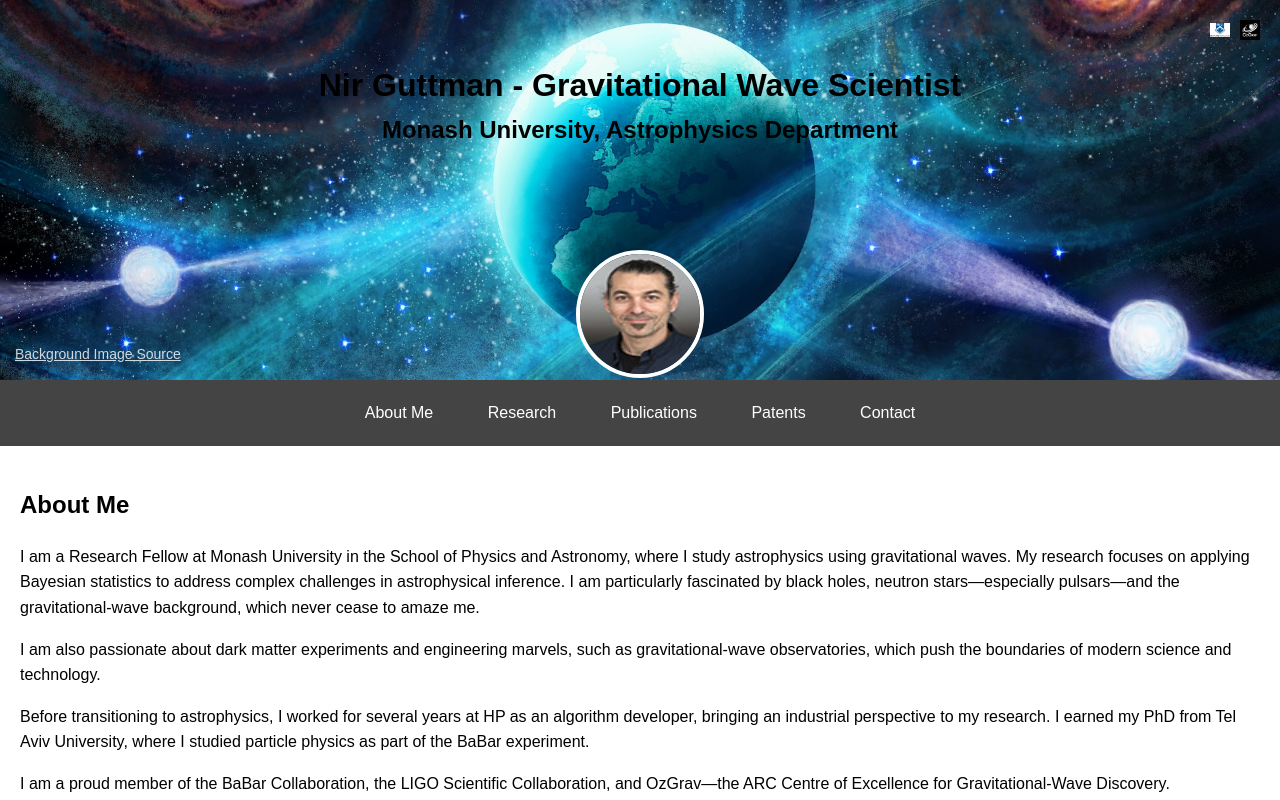
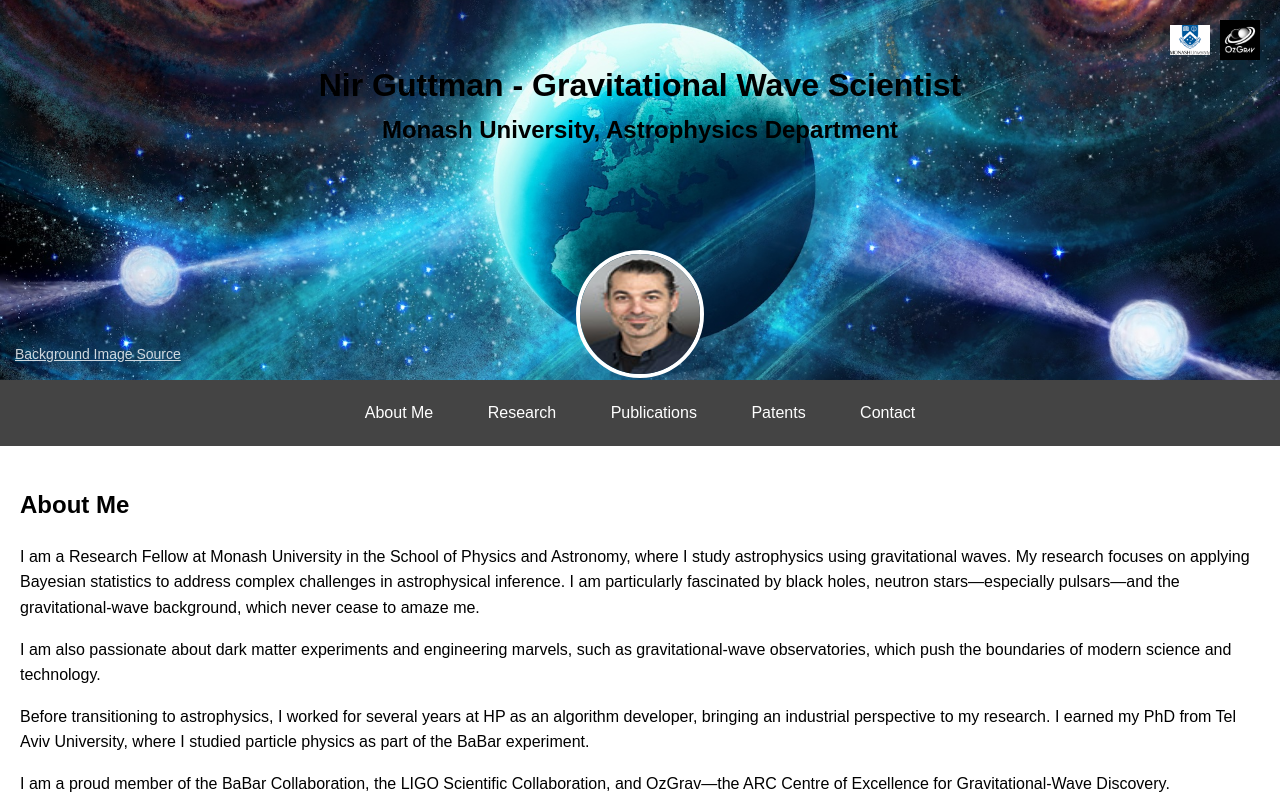
Before and after one commit to NirGutt/NirGutt.github.io, a plain HTML site: page index.html in a window 1280 px wide. Shown: the top 800 px of the page. Drawn offline with Linux system fonts and the light colour scheme.

Commit message:
Update style.css

```diff
--- a/style.css
+++ b/style.css
@@ -50,8 +50,8 @@ header {
 }
 
 .logo {
-  width: 20px; /* Fixed width */
-  height: 20px; /* Fixed height to maintain aspect ratio */
+  width: 40px; /* Fixed width */
+  height: 40px; /* Fixed height to maintain aspect ratio */
   object-fit: contain; /* Ensures logos don't stretch */
 }
 /* Link for Background Image */
```
